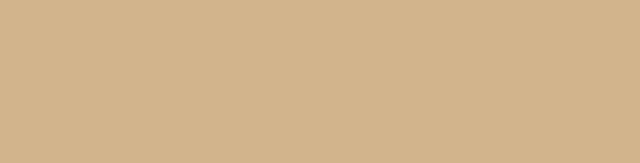
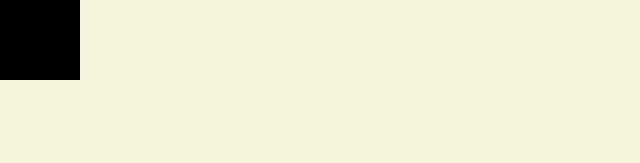
Before and after one commit to Smartwork00001/Etch-a-Sketch, a plain HTML site: page index.html in a window 1280 px wide. Shown: the whole page, without its empty margins (0-640 px from the left). Drawn offline with Linux system fonts and the light colour scheme.

Commit message:
Change grid background-color on mouse hover
When the cursor moves over the grid, the grids change color and leaves a pixelated trail like a pen would.

```diff
--- a/scripts.js
+++ b/scripts.js
@@ -8,3 +8,10 @@ for(let i=0;i<16;++i){
         grids.appendChild(grid);
     }
 }
+
+function addHoverClass(e){
+    this.classList.add('hovered');
+}
+
+const gridNodeList = document.querySelectorAll(".grid");
+gridNodeList.forEach(grid => grid.addEventListener('mouseover', addHoverClass))
--- a/styles.css
+++ b/styles.css
@@ -14,5 +14,9 @@
     width: 6.25%;
     aspect-ratio: 1/1;
     /*margin:2px;*/
-    background-color: tan;
+    background-color: beige;
 }
+
+.hovered {
+    background-color: black;
+}
```
